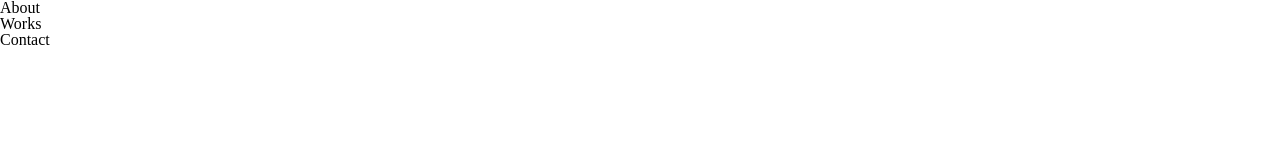
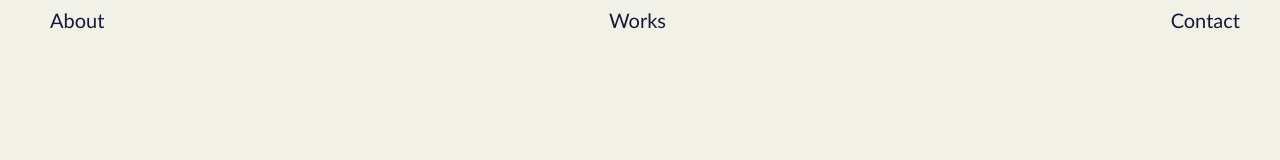
Before and after one commit to chaolingting/trytry, a plain HTML site: page index.html in a window 1280 px wide. Drawn offline with Linux system fonts and the light colour scheme.

Commit message:
update index.html and style.css

```diff
--- a/index.html
+++ b/index.html
@@ -7,12 +7,14 @@
     <link rel="stylesheet" href="style.css">
 </head>
 <body>
-    <div class="nav-bar">
-        <ul>
-            <li>About</li>
-            <li>Works</li>
-            <li>Contact</li>
-        </ul>
+    <div class="container">
+        <div class="header">
+            <ul class="nav-bar">
+                <li>About</li>
+                <li>Works</li>
+                <li>Contact</li>
+            </ul>
+        </div>
     </div>
 
 
--- a/style.css
+++ b/style.css
@@ -46,3 +46,30 @@ table {
 	border-collapse: collapse;
 	border-spacing: 0;
 }
+
+
+body{
+background-color: #F2F1E7;
+color: #161939;
+font-family:'Gill Sans', 'Gill Sans MT', Calibri, 'Trebuchet MS', sans-serif;
+width: 100%;
+margin: 0 auto;
+}
+
+.container{
+
+}
+
+
+.header{
+    height: 120px;
+    padding: 0 30px 0 40px;
+}
+
+.nav-bar{
+    display: flex;
+    text-align: center;
+    justify-content: space-between;
+    font-size: 20px;
+    padding: 10px;
+}
```
